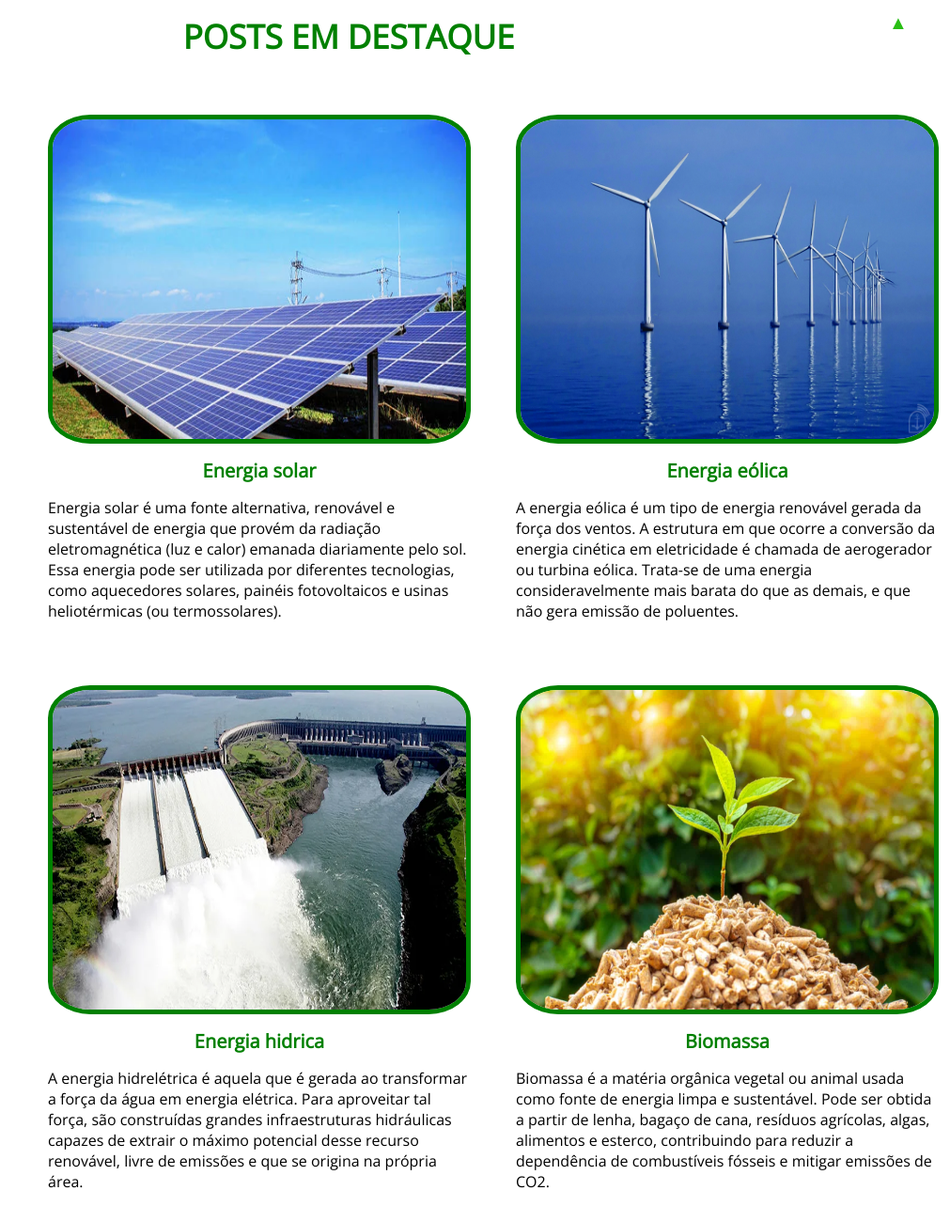
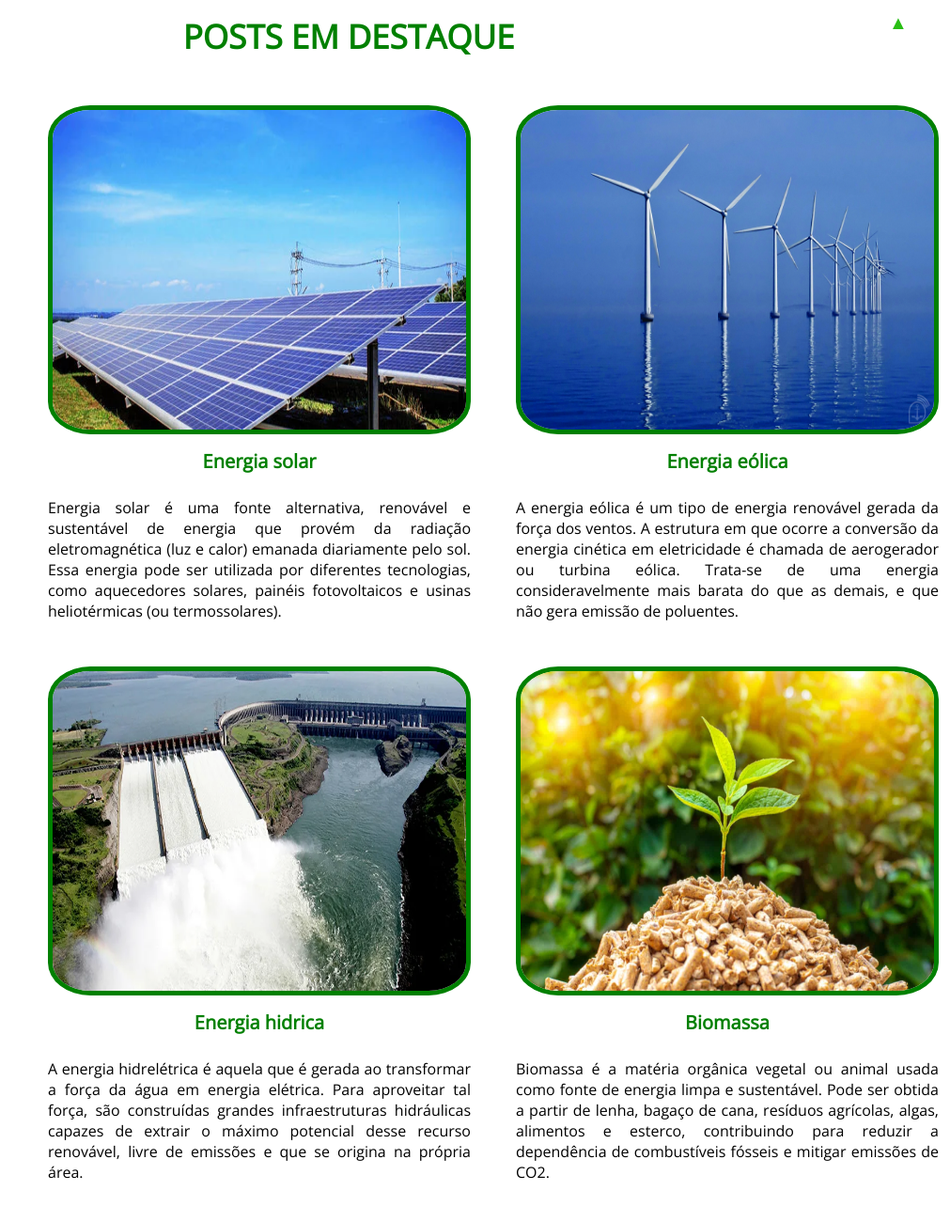
Before and after one commit to thurXNZ/pi, a plain HTML site: page index.html in a window 1280 px wide. Shown: the part 720-2020 px from the top of the page at 94% size, without its empty margins (269-1280 px from the left). Drawn offline with nearby package versions, Linux system fonts and the light colour scheme.

Commit message:
texto justificado

```diff
--- a/index.html
+++ b/index.html
@@ -46,9 +46,9 @@
 
             <div class="blocos">
                 <div class="bloco-individual">
-                    <p> <a href="post1.html"><img src="img/solar4.webp" alt="solar"></a>
+                    <a href="post1.html"><img src="img/solar4.webp" alt="solar"></a>
                     <h3>Energia solar</h3>
-                    Energia solar é uma fonte alternativa, renovável e sustentável de energia que provém da radiação
+                    <p>Energia solar é uma fonte alternativa, renovável e sustentável de energia que provém da radiação
                     eletromagnética (luz e calor) emanada diariamente pelo sol. Essa energia pode ser utilizada por
                     diferentes tecnologias, como aquecedores solares, painéis fotovoltaicos e usinas heliotérmicas (ou
                     termossolares).
@@ -56,9 +56,9 @@
                 </div>
 
                 <div class="bloco-individual">
-                    <p> <a href="post2.html"><img src="img/eolica3.jpg" alt="eolica"></a>
+                    <a href="post2.html"><img src="img/eolica3.jpg" alt="eolica"></a>
                     <h3>Energia eólica</h3>
-                    A energia eólica é um tipo de energia renovável gerada da força dos ventos. A estrutura em que
+                    <p>A energia eólica é um tipo de energia renovável gerada da força dos ventos. A estrutura em que
                     ocorre a conversão da energia cinética em eletricidade é chamada de aerogerador ou turbina eólica.
                     Trata-se de uma energia consideravelmente mais barata do que as demais, e que não gera emissão de
                     poluentes.
@@ -66,18 +66,18 @@
                 </div>
 
                 <div class="bloco-individual">
-                    <p> <a href="post3.html"><img src="img/hidreletrica.webp" alt="hidrelétrica"></a>
+                    <a href="post3.html"><img src="img/hidreletrica.webp" alt="hidrelétrica"></a>
                     <h3>Energia hidrica</h3>
-                    A energia hidrelétrica é aquela que é gerada ao transformar a força da água em energia elétrica.
+                    <p>A energia hidrelétrica é aquela que é gerada ao transformar a força da água em energia elétrica.
                     Para aproveitar tal força, são construídas grandes infraestruturas hidráulicas capazes de extrair o
                     máximo potencial desse recurso renovável, livre de emissões e que se origina na própria área.
                     </p>
                 </div>
 
                 <div class="bloco-individual">
-                    <p> <a href="post4.html"><img src="img/Biomassa-1.jpg" alt="biomassa"></a>
+                    <a href="post4.html"><img src="img/Biomassa-1.jpg" alt="biomassa"></a>
                     <h3>Biomassa</h3>
-                    Biomassa é a matéria orgânica vegetal ou animal usada como fonte de energia limpa e sustentável.
+                    <p>Biomassa é a matéria orgânica vegetal ou animal usada como fonte de energia limpa e sustentável.
                     Pode ser obtida a partir de lenha, bagaço de cana, resíduos agrícolas, algas, alimentos e esterco,
                     contribuindo para reduzir a dependência de combustíveis fósseis e mitigar emissões de CO2.
                     </p>
@@ -98,7 +98,8 @@
         <div class="sobre">
             <h4 class="titulo">Sobre nós</h4>
             <p>
-                Nós da Clean Planet somos um site que preza pelo bem-estar do nosso planeta, por isso, trazemos informações sobre energias renováveis
+                Nós da Clean Planet somos um site que preza pelo bem-estar do nosso planeta, por isso, trazemos
+                informações sobre energias renováveis
             </p>
         </div>
     </section>
```
